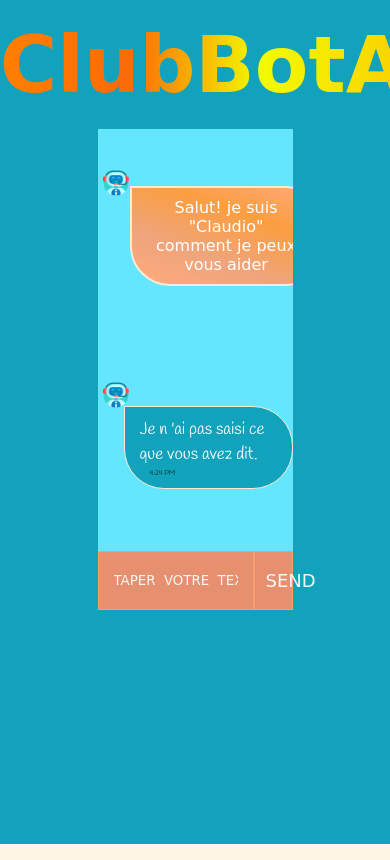
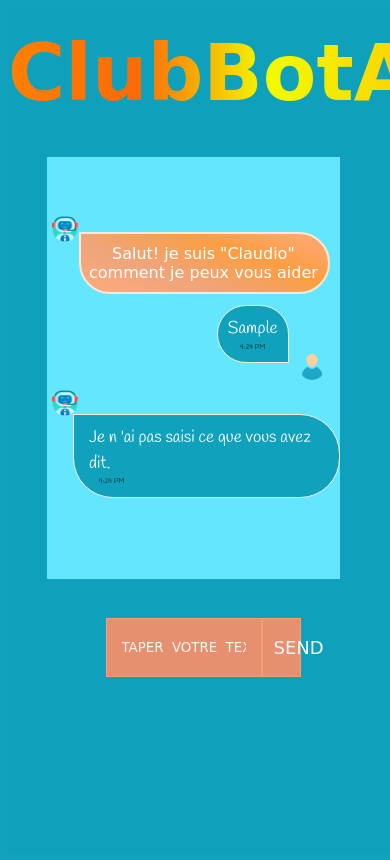
Before and after one commit to ghommatkhadija/Chatbotclubs, a plain HTML site: page index.html in a window 390 px wide. Both pictures are taken after typing "Sample" into the empty fields and a click on the button "SEND". Shown: the top 860 px of the page. Drawn offline with Linux system fonts and the light colour scheme; no server answers; a web font is replaced by a local one.

Commit message:
first commit

```diff
--- a/style.css
+++ b/style.css
@@ -1,6 +1,4 @@
 @import url('https://fonts.googleapis.com/css2?family=Acme&family=Merienda+One&family=Monoton&family=Rubik+Iso&family=Smokum&display=swap');
-@import url('https://fonts.googleapis.com/css2?family=Allura&family=Orbitron&display=swap');
-@import url('https://fonts.googleapis.com/css2?family=Allura&family=Fredericka+the+Great&family=Orbitron&display=swap');
 @import url('https://fonts.googleapis.com/css2?family=Acme&family=Handlee&family=Merienda+One&family=Monoton&family=Rubik+Iso&family=Smokum&display=swap');
 @import url('https://fonts.googleapis.com/css2?family=Allura&family=Croissant+One&family=Fredericka+the+Great&family=Orbitron&display=swap');
 h1 {
@@ -14,22 +12,16 @@ h1 {
 	margin-top: 5%;
 }
 body {
-	background-color:#FFF5E4;
+	background-color:#10a1bbfb;
 	width: 100%;
     height: 100%;
     display: flex;
     flex-direction: column;
-    padding: 0;
-    margin: 0;
     overflow: hidden;
 }
-
 .chatbot{
     width:100%;
     height: 100%;
-    /* position: absolute;
-    left: 78%;
-    top: 30%; */
 	background-color: #10a1bbfb;
 }
 .chatarea{
@@ -41,24 +33,18 @@ body {
 		align-items: center;
 		background-color: #66e8fffb;
         flex-direction: column;
-		/* align-items: flex-end; */
 		overflow-y: scroll;
 		overflow-x: hidden;
-
+		opacity: initial;
 		margin: auto;
 		margin-top: 5%;
-
 }
-
-/* Hide scrollbar for Chrome, Safari and Opera */
 .chatarea::-webkit-scrollbar {
     display: none;
 }
-
-/* Hide scrollbar for IE, Edge and Firefox */
 .chatarea {
-  -ms-overflow-style: none;  /* IE and Edge */
-  scrollbar-width: none;  /* Firefox */
+  -ms-overflow-style: none;
+  scrollbar-width: none;
 }
 .input {
 	width: 50%;
@@ -84,13 +70,11 @@ body {
 }
 .inputbox::placeholder {
 	color: #f6f6f6;
-
 }
 .inputbox:hover {
 	background-color: linear-gradient(to left, #10a1bbfb,#257287, #66e8fffb,#0c0c97);
 	color: #f6f6f6;
     font-size: large;
-	/*border-color:;*/
    }
    input:focus{
     background: #10a1bbfb;
@@ -169,13 +153,10 @@ body {
 		border-radius: 10px;
 		font-family: 'Croissant One', cursive;
 	}
-
 	.in{
 	font-family: 'Handlee', cursive;
-
 	}
 	.user {
-
 		color: #fff;
 		display: flex;
 		flex-direction: row;
@@ -186,40 +167,29 @@ body {
 		max-width:350px;
 		min-width: 50px;
 		position:static;
-
 	}
 	.bot {
 		margin-right: auto;
 		height: auto;
 		word-wrap: break-word;
 		max-width: 340px;
-
-
 	}
 	.avatar1 {
 		height: 26px;
-		/*float: right;
-		position: relative;
-        right: -100px;
-		top: 10%;
-		*/
   border-radius: 50%;
   margin-right: 10px;
-
 	}
-
 	.avatar2 {
 		height: 26px;
 		position: relative;
 		left: 5px;
 	}
-
 	@media only screen and (max-width: 980px) {
-		.container {
+		.chatbot{
 			  flex-direction: column;
 			  justify-content: flex-start;
 		  }
-		  .chat {
+		  .chatarea {
 			  width: 75vw;
 			  margin: 10vw;
 		  }
@@ -235,6 +205,13 @@ body {
 		line-height: 1.5;
 		padding: 10px 15px 10px 15px;
 		margin: -8px 0px 0px 26px;
+		right: calc(100%+5px);
+		flex-direction: column;
+	}
+	.msgi{
+		transform:translate(50%);
+		opacity: 0;
+		animation: fade-in-right .3s ease-in-out both ;
 	}
 	.msgout{
 		margin-left: auto;
@@ -245,20 +222,21 @@ body {
 		background-color: #10a1bbfb ;
 		font-size: 17px;
 		line-height: 1.5;
-
 		font-family: 'Handlee', cursive;
 		color: #fff;
 		padding: 10px;
-
 		max-width: 150%;
 		word-wrap: break-word;
 		text-align: center;
 		float: right;
 	}
-
+	.msgout{
+		transform:translate(-50%);
+		opacity: 0;
+		animation: fade-in-left .3s ease-in-out both ;
+	}
 .user .msgout + img {
-	margin-left: 10px; /* add this property to add space between the image and message box */
-	margin-right: -270px; /* add this property to align the image to the right edge */
+	margin-left: 10px;
 	max-width: 50px;
 	max-height: 50px;
 	float: right;
@@ -268,5 +246,30 @@ body {
 		color: #0f1111e2;
 		font-size: 7px;
 		margin: 10px;
-
   }
+  .user{
+	margin-right: 5px;
+	width: max-content;
+	word-break: break-all;
+	align-self:flex-end;
+  }
+@keyframes fade-in-right {
+	0%{
+		transform: translate(50%);
+		opacity: 0;
+	}
+	100%{
+		transform: translate(0%);
+		opacity: 1;
+	}
+}
+@keyframes fade-in-left {
+	0%{
+		transform: translate(-50%);
+		opacity: 0;
+	}
+	100%{
+		transform: translate(0%);
+		opacity: 1;
+	}
+}
```
